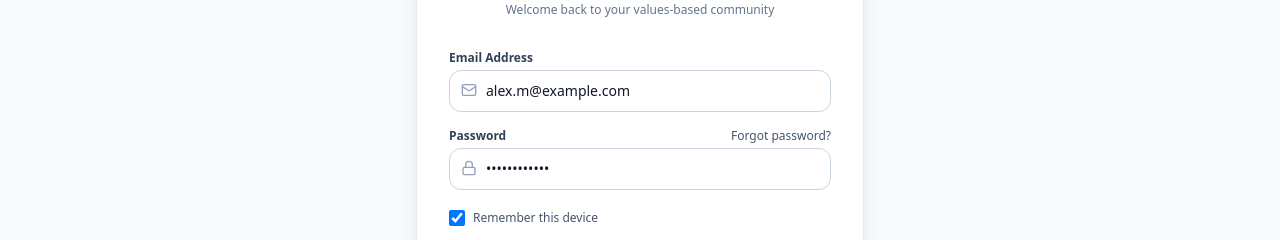
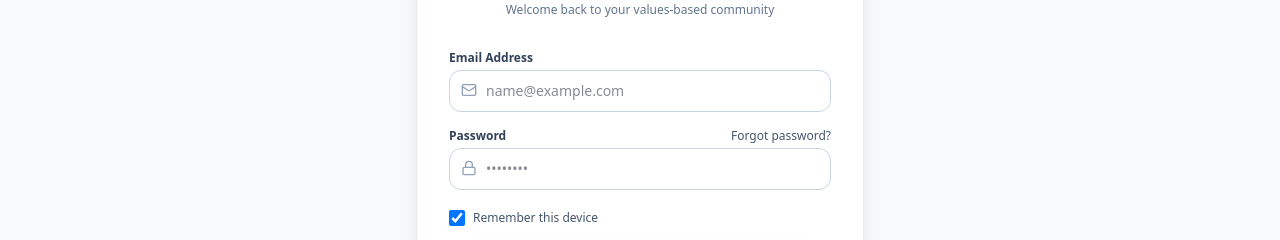
Before and after one commit to ratheesh14/oppositetalk_UI, a Next.js app in the folder UI/: page /login in a window 1280 px wide. Shown: the part 264-504 px from the top of the page. Built offline with nearby package versions, Linux system fonts and the light colour scheme; no server answers.

Commit message:
Remove hardcoded default form inputs from login page and update auth callback fallback

```diff
--- a/UI/app/(auth)/login/page.tsx
+++ b/UI/app/(auth)/login/page.tsx
@@ -24,8 +24,8 @@ export default function LoginPage() {
   } = useForm<LoginFormData>({
     resolver: zodResolver(loginSchema),
     defaultValues: {
-      email: 'alex.m@example.com',
-      password: 'Password123!',
+      email: '',
+      password: '',
       rememberMe: true,
     },
   });
--- a/UI/app/auth/callback/page.tsx
+++ b/UI/app/auth/callback/page.tsx
@@ -107,8 +107,8 @@ function AuthCallbackContent() {
         }
 
         if (!email) {
-          // If no session found and not admin, redirect to login page
-          router.push('/login');
+          // If no session found, redirect to homepage
+          router.push('/');
           return;
         }
 
```
